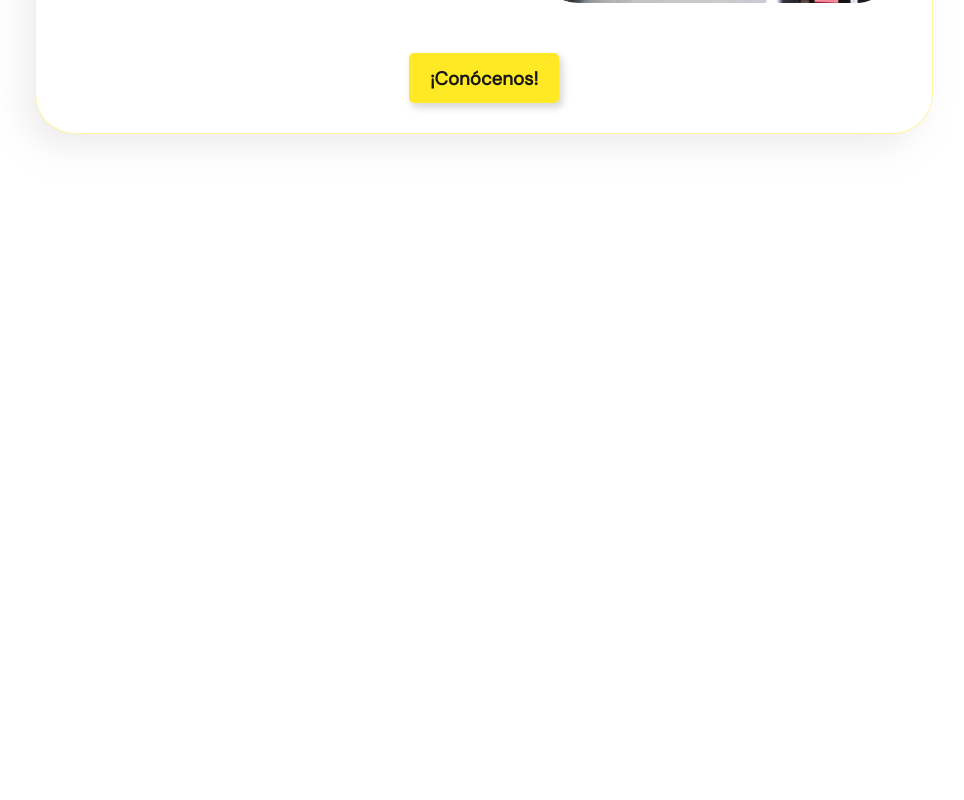
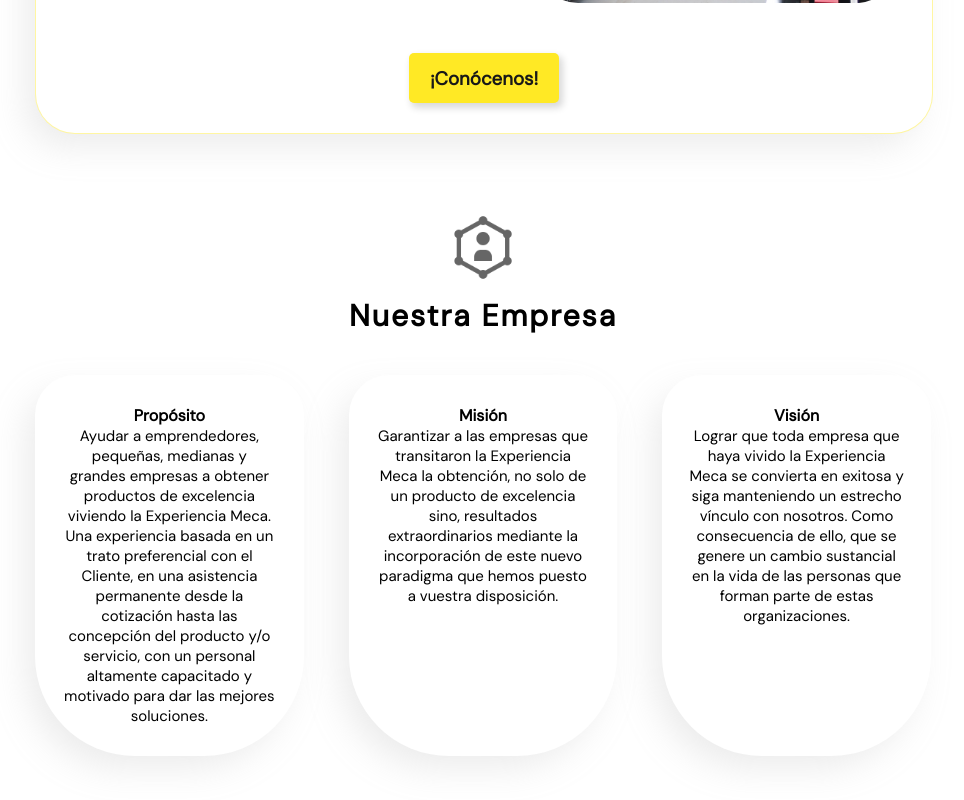
Before and after one commit to franco-buccellato/pagina-meca, a React (Create React App) app in the folder react-proyect/meca-web/: page / in a window 1280 px wide. Shown: the part 2568-3368 px from the top of the page, without its empty margins (157-1121 px from the left). Before the commit the page ends 2782 px from the top, so only its background shows below. Built offline with nearby package versions, Linux system fonts and the light colour scheme.

Commit message:
Section Nuestra Empresa

```diff
--- a/react-proyect/meca-web/src/components/LandingPage/LandingPage.js
+++ b/react-proyect/meca-web/src/components/LandingPage/LandingPage.js
@@ -2,6 +2,7 @@ import SectionContactanos from '../SectionContactanos/SectionContactanos';
 import SectionServicios from '../SectionServicios/SectionServicios';
 import SectionProductosListContainer from '../SectionProductosListContainer/SectionProductosListContainer';
 import SectionNosotros from '../SectionNosotros/SectionNosotros';
+import SectionEmpresa from '../SectionEmpresa/SectionEmpresa';
 
 
 const LandingPage = () => {
@@ -11,6 +12,7 @@ const LandingPage = () => {
             <div><SectionServicios/></div>
             <div><SectionProductosListContainer/></div>
             <div><SectionNosotros/></div>
+            <div><SectionEmpresa/></div>
         </div>
     );
 }
--- /dev/null
+++ b/react-proyect/meca-web/src/components/SectionEmpresa/SectionEmpresa.css
@@ -0,0 +1,58 @@
+.container-section-empresa {
+    text-align: center;
+    align-items: center;
+    margin: 80px 0;
+}
+
+.container-empresa-title h4 {
+    font-size: 30px;
+    font-weight: bold;
+    letter-spacing: 2px;
+}
+
+.container-empresa-title img {
+    width: 25%;
+    margin-bottom: -30px;
+}
+.container-empresa {
+    display: flex;
+    flex-direction: column;
+    justify-content: center;
+    align-items: center;
+    width: 70%;
+    margin: 0 15%;
+}
+
+.empresa-subtitulos {
+    display: flex;
+    flex-direction: row;
+    justify-content: space-between;
+    width: 100%;
+}
+
+.empresa-subtitulo {
+    display: flex;
+    flex-direction: column;
+    align-items: center;
+    width: 30%;
+    top: 0;
+    background: #FFFFFF;
+    box-shadow: -12px 15px 35px -4px #afafaf40;
+    border-radius: 40px 40px 100px 100px;
+    padding: 30px 0;
+}
+
+.subtitulo {
+    display: flex;
+    justify-content: center;
+}
+
+.detalle {
+    display: flex;
+    justify-content: center;
+    width: 80%;
+}
+
+.detalle span {
+    font-size: 15px;
+}
--- /dev/null
+++ b/react-proyect/meca-web/src/components/SectionEmpresa/SectionEmpresa.js
@@ -0,0 +1,47 @@
+import './SectionEmpresa.css';
+import IconoEmpresa from '../../imagenes/icono-empresa.png'
+import {getTextEmpresa} from '../repositorioEmpresa';
+
+function SectionEmpresa() {
+
+    const textosPaginaEmpresa = getTextEmpresa();
+
+    return (
+        <div className="container-section-empresa">
+            <div className="container-empresa">
+                <div className='container-empresa-title'>
+                    <img alt='Icono Empresa' src={IconoEmpresa}></img>
+                    <h4>{textosPaginaEmpresa.titulo}</h4>
+                </div>
+                <div className='empresa-subtitulos'>
+                    <div className='empresa-subtitulo'>
+                        <div className='subtitulo'>
+                            <span><b>{textosPaginaEmpresa.subTitulo1}</b></span>
+                        </div>
+                        <div className='detalle'>
+                            <span>{textosPaginaEmpresa.detalle1}</span>
+                        </div>
+                    </div>
+                    <div className='empresa-subtitulo'>
+                        <div className='subtitulo'>
+                            <span><b>{textosPaginaEmpresa.subTitulo2}</b></span>
+                        </div>
+                        <div className='detalle'>
+                            <span>{textosPaginaEmpresa.detalle2}</span>
+                        </div>
+                    </div>
+                    <div className='empresa-subtitulo'>
+                        <div className='subtitulo'>
+                            <span><b>{textosPaginaEmpresa.subTitulo3}</b></span>
+                        </div>
+                        <div className='detalle'>
+                            <span>{textosPaginaEmpresa.detalle3}</span>
+                        </div>
+                    </div>
+                </div>
+            </div>
+        </div>
+    );
+}
+
+export default SectionEmpresa;
--- a/react-proyect/meca-web/src/components/SectionNosotros/SectionNosotros.js
+++ b/react-proyect/meca-web/src/components/SectionNosotros/SectionNosotros.js
@@ -1,5 +1,4 @@
 import './SectionNosotros.css';
-import {Link} from 'react-router-dom';
 import FotoDuenios from '../../imagenes/eugenio-dario.png';
 import FotoStaff from '../../imagenes/STAFF4.jpg';
 import LogoStaff from '../../imagenes/icono-staff.png';
@@ -31,28 +30,28 @@ function SectionNosotros() {
                         <div className='nosotros-2-items-1'>
                             <div className='nosotros-2-items-1-logo'>
                                 <img alt='logo-staff' src={LogoStaff}></img>
-                                <span><b>Staff</b></span>
+                                <span><b>{textosPaginaNosotros.titulo1}</b></span>
                             </div>
                             <div className='nosotros-2-items-1-detalle'>
-                                <span>{textosPaginaNosotros.staffDetalle}</span>
+                                <span>{textosPaginaNosotros.detalle1}</span>
                             </div>
                         </div>
                         <div className='nosotros-2-items-2'>
                             <div className='nosotros-2-items-2-logo'>
                                 <img alt='logo-objetivo' src={LogoObjetivo}></img>
-                                <span><b>Objetivo</b></span>
+                                <span><b>{textosPaginaNosotros.titulo2}</b></span>
                             </div>
                             <div className='nosotros-2-items-2-detalle'>
-                                <span>{textosPaginaNosotros.objetivoDetalle}</span>
+                                <span>{textosPaginaNosotros.detalle2}</span>
                             </div>
                         </div>
                         <div className='nosotros-2-items-3'>
                             <div className='nosotros-2-items-3-logo'>
                                 <img alt='logo-progreso' src={LogoProgreso}></img>
-                                <span><b>Progreso</b></span>
+                                <span><b>{textosPaginaNosotros.titulo3}</b></span>
                             </div>
                             <div className='nosotros-2-items-3-detalle'>
-                                <span>{textosPaginaNosotros.progresoDetalle}</span>
+                                <span>{textosPaginaNosotros.detalle3}</span>
                             </div>
                         </div>
                     </div>
@@ -61,11 +60,11 @@ function SectionNosotros() {
                     </div>
                 </div>
                 <div className='container-nosotros-conocenos'>
-                    <Link to = {'/nosotros'}>
+                    <a href="https://www.linkedin.com/company/meca-electromec%C3%A1nica-s-a/" target="_blank" rel="noreferrer">
                         <div className="buttom-conocenos">
                             <h3>¡Conócenos!</h3>
                         </div>
-                    </Link>
+                    </a>
                 </div>
             </div>
         </div>
--- /dev/null
+++ b/react-proyect/meca-web/src/components/repositorioEmpresa.js
@@ -0,0 +1,14 @@
+const textosEmpresa =
+    {
+        titulo : 'Nuestra Empresa',
+        subTitulo1: 'Propósito',
+        subTitulo2: 'Misión',
+        subTitulo3: 'Visión',
+        detalle1: 'Ayudar a emprendedores, pequeñas, medianas y grandes empresas a obtener productos de excelencia viviendo la Experiencia Meca. Una experiencia basada en un trato preferencial con el Cliente, en una asistencia permanente desde la cotización hasta las concepción del producto y/o servicio, con un personal altamente capacitado y motivado para dar las mejores soluciones.',
+        detalle2: 'Garantizar a las empresas que transitaron la Experiencia Meca la obtención, no solo de un producto de excelencia sino, resultados extraordinarios mediante la incorporación de este nuevo paradigma que hemos puesto a vuestra disposición.',
+        detalle3: 'Lograr que toda empresa que haya vivido la Experiencia Meca se convierta en exitosa y siga manteniendo un estrecho vínculo con nosotros. Como consecuencia de ello, que se genere un cambio sustancial en la vida de las personas que forman parte de estas organizaciones.'
+    }
+
+export const getTextEmpresa = () => {
+    return textosEmpresa;
+}
--- a/react-proyect/meca-web/src/components/repositorioNosotros.js
+++ b/react-proyect/meca-web/src/components/repositorioNosotros.js
@@ -3,9 +3,13 @@ const textosNosotros =
         titulo : '¿Quiénes somos?',
         subTitulo : 'Somos una empresa Argentina enfocada en la ingeniería.',
         descripcion : 'Poseemos 40 años de experiencia en el diseño y provisión de soluciones tecnológicas para la generación y distribución de energía eléctrica en los sectores de Oil & Gas, Industrias en general, sectores terciarios y en el rubro de las Telecomunicaciones.',
-        staffDetalle: 'Contamos con personal altamente capacitado para ofrecer las mejores soluciones a nuestros clientes a la medida de sus necesidades.',
-        objetivoDetalle: 'Nuestro principal objetivo es obtener la completa satisfacción de cada cliente que atendemos, a través de un trato personalizado.',
-        progresoDetalle: 'Creemos en la mejora continua y la excelencia de nuestro trabajo por lo que, poseemos departamentos especializados para la gestión de cada proceso.'
+        titulo1: 'Staff',
+        titulo2: 'Objetivo',
+        titulo3: 'Progreso',
+        detalle1: 'Contamos con personal altamente capacitado para ofrecer las mejores soluciones a nuestros clientes a la medida de sus necesidades.',
+        detalle2: 'Nuestro principal objetivo es obtener la completa satisfacción de cada cliente que atendemos, a través de un trato personalizado.',
+        detalle3: 'Creemos en la mejora continua y la excelencia de nuestro trabajo por lo que, poseemos departamentos especializados para la gestión de cada proceso.',
+        textoBoton: '¡Conócenos!'
     }
 
 export const getTextNosotros = () => {
```
Also changed, not shown: react-proyect/meca-web/src/components/ServicioTablero/ServicioTablero.js (+24 -8 lines).
